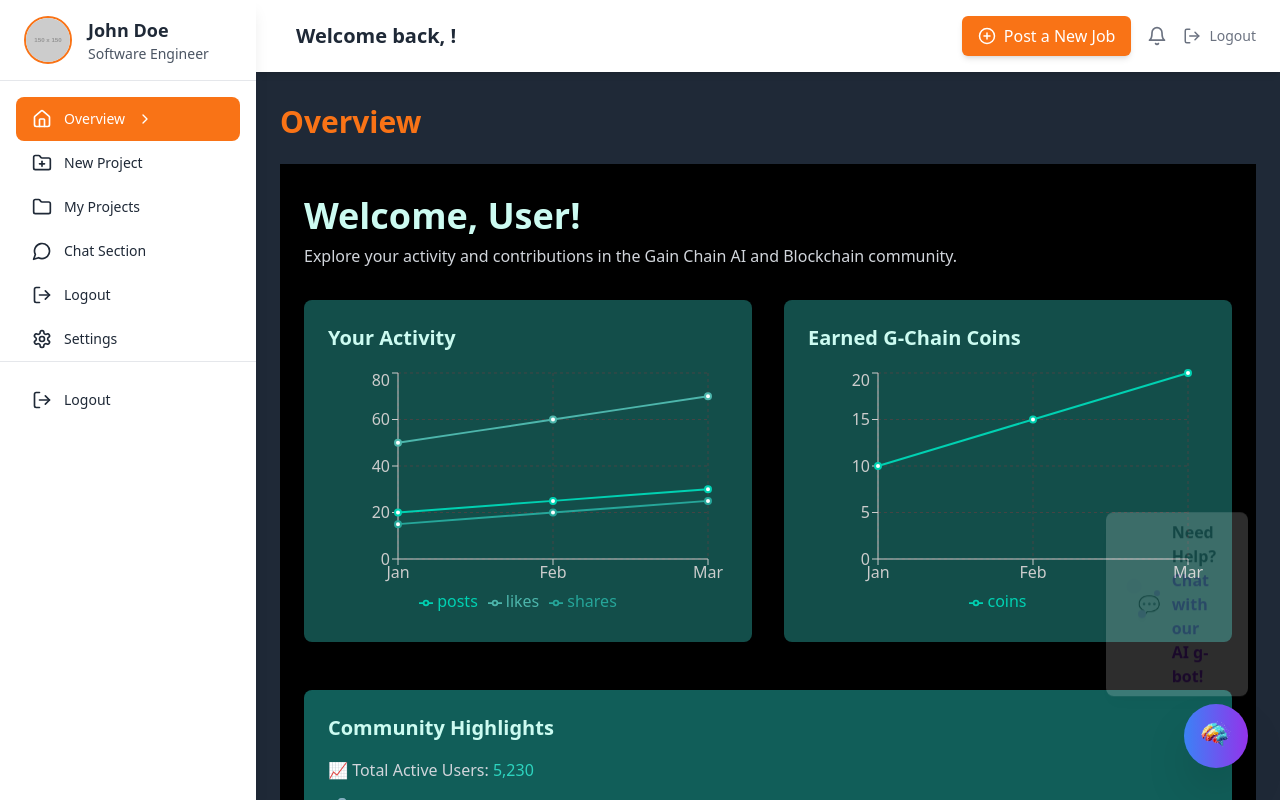
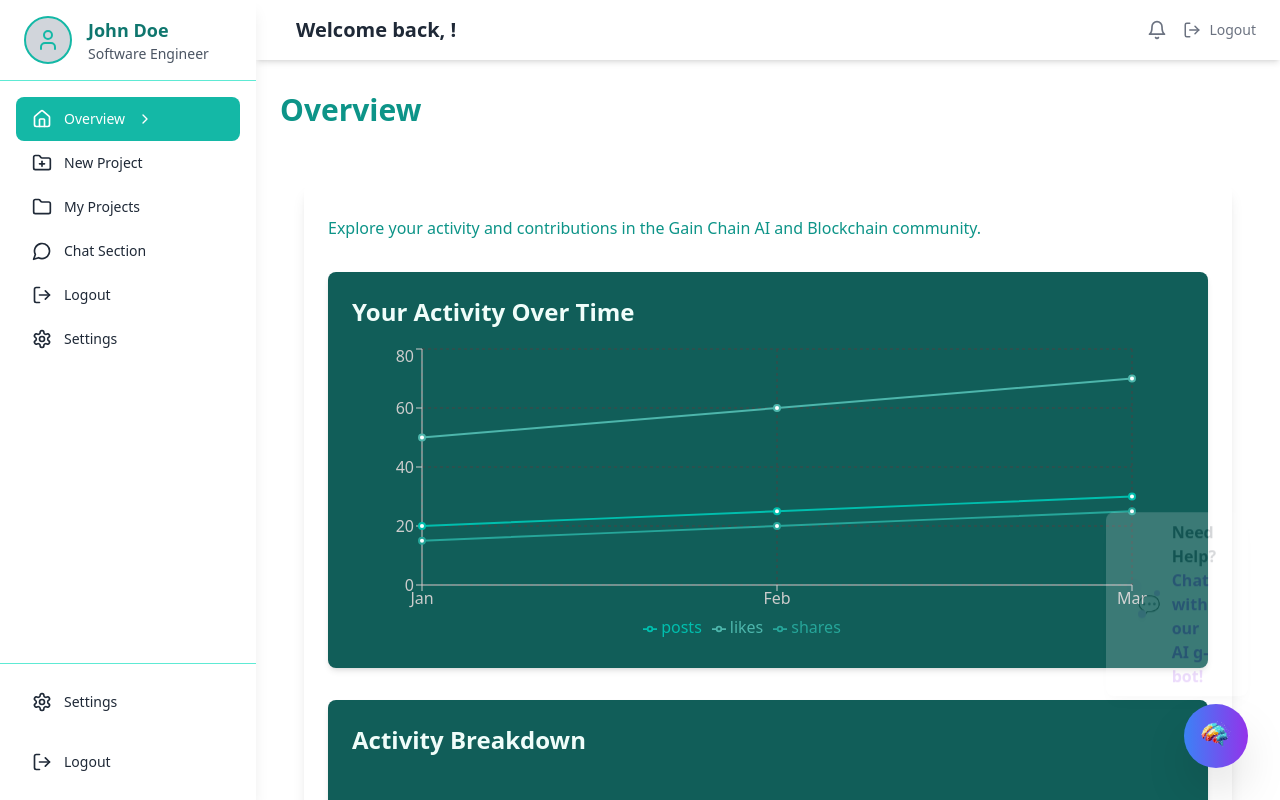
Before and after one commit to BX7GamerX/g_chain, a React (Vite) app in the folder src/GainChain_frontend/: page /profile in a window 1280 px wide. Built offline with nearby package versions, Linux system fonts and the light colour scheme.

Commit message:
style profile section

```diff
--- a/src/GainChain_frontend/src/components/Dashboard.jsx
+++ b/src/GainChain_frontend/src/components/Dashboard.jsx
@@ -45,7 +45,7 @@ const Dashboard = () => {
       case "Overview":
         return <Overview stats={mockData.stats} />;
       case "New Project":
-        return <NewProject projects={mockData.newproject} />;
+        return <NewProject projects={mockData.newProjects} />;
       case "My Projects":
         return <MyProjects projects={mockData.myProjects} />;
       case "Chat Section":
@@ -71,7 +71,7 @@ const Dashboard = () => {
   ];
 
   return (
-    <div className="flex h-screen bg-gray-900 text-white">
+    <div className="flex h-screen bg-white text-black">
       <Sidebar
         activeTab={activeTab}
         setActiveTab={setActiveTab}
@@ -84,7 +84,7 @@ const Dashboard = () => {
           companyName="Gain Chain Inc."
           toggleSidebar={() => setIsSidebarOpen(!isSidebarOpen)}
         />
-        <main className="flex-1 overflow-y-auto bg-gray-800">
+        <main className="flex-1 overflow-y-auto bg-white">
           <div className="container mx-auto px-6 py-8">
             <motion.div
               key={activeTab}
@@ -93,7 +93,7 @@ const Dashboard = () => {
               exit={{ opacity: 0, y: -20 }}
               transition={{ duration: 0.3 }}
             >
-              <h1 className="text-3xl font-bold mb-6 text-orange-500">
+              <h1 className="text-3xl font-bold mb-6 text-teal-600">
                 {activeTab}
               </h1>
               {renderContent()}
--- a/src/GainChain_frontend/src/components/dashboard/Header.jsx
+++ b/src/GainChain_frontend/src/components/dashboard/Header.jsx
@@ -1,14 +1,10 @@
 import React from "react";
 import { motion } from "framer-motion";
-import { PlusCircle, Bell, LogOut, Menu } from "lucide-react";
+import { Bell, LogOut, Menu } from "lucide-react";
 import { useNavigate } from "react-router-dom";
 
 const Header = ({ toggleSidebar, username, notificationCount }) => {
   const navigate = useNavigate(); // Initialize navigate function
-
-  const handlePostJobClick = () => {
-    navigate("/jobposting"); // Navigate to the JobPosting route
-  };
 
   return (
     <header className="bg-white shadow-md px-6 py-4 sticky top-0 z-10">
@@ -20,7 +16,7 @@ const Header = ({ toggleSidebar, username, notificationCount }) => {
             aria-label="Toggle Sidebar"
           >
             <Menu
-              className="text-gray-600 hover:text-orange-500 transition-colors"
+              className="text-gray-600 hover:text-teal-500 transition-colors"
               size={24}
             />
           </button>
@@ -31,19 +27,9 @@ const Header = ({ toggleSidebar, username, notificationCount }) => {
           </div>
         </div>
         <div className="flex items-center space-x-4">
-          <motion.button
-            whileHover={{ scale: 1.05 }}
-            whileTap={{ scale: 0.95 }}
-            className="bg-orange-500 hover:bg-orange-600 text-white px-4 py-2 rounded-md flex items-center shadow-md transition duration-300 ease-in-out focus:outline-none focus:ring-2 focus:ring-orange-500 focus:ring-opacity-50"
-            aria-label="Post a New Job"
-            onClick={handlePostJobClick}
-          >
-            <PlusCircle className="mr-2" size={18} />
-            <span className="hidden sm:inline">Post a New Job</span>
-          </motion.button>
           <div className="relative">
             <Bell
-              className="text-gray-500 cursor-pointer hover:text-orange-500 transition-colors"
+              className="text-gray-500 cursor-pointer hover:text-teal-500 transition-colors"
               size={20}
               aria-label="Notifications"
             />
@@ -56,7 +42,7 @@ const Header = ({ toggleSidebar, username, notificationCount }) => {
           <motion.div
             whileHover={{ scale: 1.05 }}
             whileTap={{ scale: 0.95 }}
-            className="cursor-pointer flex items-center text-gray-500 hover:text-orange-500 transition-colors"
+            className="cursor-pointer flex items-center text-gray-500 hover:text-teal-500 transition-colors"
             aria-label="Logout"
             onClick={() => {
               // Handle logout logic here
--- a/src/GainChain_frontend/src/components/dashboard/Overview.jsx
+++ b/src/GainChain_frontend/src/components/dashboard/Overview.jsx
@@ -1,5 +1,6 @@
 import React, { useState, useEffect } from "react";
 import { LineChart, Line, XAxis, YAxis, CartesianGrid, Tooltip, Legend } from "recharts";
+import { PieChart, Pie, Cell, Tooltip as PieTooltip, Legend as PieLegend } from "recharts";
 
 const OverviewPage = ({ user }) => {
   const [userData, setUserData] = useState([]);
@@ -24,26 +25,33 @@ const OverviewPage = ({ user }) => {
     setCoinsData(blockchainData); // Fetch coins data
   }, []);
 
+  // Data for Pie (Doughnut) Chart
+  const pieData = [
+    { name: "Posts", value: activityData.reduce((acc, data) => acc + data.posts, 0) },
+    { name: "Likes", value: activityData.reduce((acc, data) => acc + data.likes, 0) },
+    { name: "Shares", value: activityData.reduce((acc, data) => acc + data.shares, 0) },
+  ];
+
+  // Color scheme for the pie chart
+  const COLORS = ["#00bfae", "#4db6ac", "#26a69a"];
+
   return (
-    <div className="bg-black text-teal-100 min-h-screen px-6 py-8">
+    <div className="bg-white text-teal-100 min-h-screen px-6 py-8">
+      {/* Main Overview Section with White Background */}
+      <div className="bg-white text-teal-900 p-6 rounded-lg shadow-lg">
         {/* Welcome Message */}
         <div className="mb-8">
-        <h1 className="text-4xl font-bold">
-          Welcome, {user?.name || "User"}!
-        </h1>
-        <p className="mt-2 text-gray-300">
+          <p className="mt-2 text-teal-600">
             Explore your activity and contributions in the Gain Chain AI and Blockchain community.
           </p>
         </div>
 
-      {/* Graph Section */}
-      <div className="grid grid-cols-1 lg:grid-cols-2 gap-8">
-        {/* User Activity Graph */}
-        <div className="bg-teal-900 p-6 rounded-lg shadow-md">
-          <h2 className="text-xl font-semibold mb-4">Your Activity</h2>
+        {/* Main Graph Section */}
+        <div className="bg-teal-800 p-6 rounded-lg shadow-md mb-8">
+          <h2 className="text-2xl font-semibold text-teal-50 mb-4">Your Activity Over Time</h2>
           <LineChart
-            width={400}
-            height={250}
+            width={800}
+            height={300}
             data={userData}
             margin={{ top: 5, right: 20, left: 10, bottom: 5 }}
           >
@@ -52,39 +60,45 @@ const OverviewPage = ({ user }) => {
             <YAxis stroke="#ccc" />
             <Tooltip />
             <Legend />
-            <Line type="monotone" dataKey="posts" stroke="#00d1b2" strokeWidth={2} />
+            <Line type="monotone" dataKey="posts" stroke="#00bfae" strokeWidth={2} />
             <Line type="monotone" dataKey="likes" stroke="#4db6ac" strokeWidth={2} />
             <Line type="monotone" dataKey="shares" stroke="#26a69a" strokeWidth={2} />
           </LineChart>
         </div>
 
-        {/* Blockchain Coins Graph */}
-        <div className="bg-teal-900 p-6 rounded-lg shadow-md">
-          <h2 className="text-xl font-semibold mb-4">Earned G-Chain Coins</h2>
-          <LineChart
-            width={400}
-            height={250}
-            data={coinsData}
-            margin={{ top: 5, right: 20, left: 10, bottom: 5 }}
+        {/* Doughnut Chart Section */}
+        <div className="bg-teal-800 p-6 rounded-lg shadow-md">
+          <h2 className="text-2xl font-semibold text-teal-50 mb-4">Activity Breakdown</h2>
+          <PieChart width={400} height={400}>
+            <Pie
+              data={pieData}
+              dataKey="value"
+              nameKey="name"
+              cx="50%"
+              cy="50%"
+              innerRadius={100}
+              outerRadius={140}
+              fill="#00bfae"
+              paddingAngle={5}
             >
-            <CartesianGrid strokeDasharray="3 3" stroke="#444" />
-            <XAxis dataKey="name" stroke="#ccc" />
-            <YAxis stroke="#ccc" />
-            <Tooltip />
-            <Legend />
-            <Line type="monotone" dataKey="coins" stroke="#00d1b2" strokeWidth={2} />
-          </LineChart>
-        </div>
+              {pieData.map((entry, index) => (
+                <Cell key={`cell-${index}`} fill={COLORS[index % COLORS.length]} />
+              ))}
+            </Pie>
+            <PieTooltip />
+            <PieLegend iconSize={20} layout="vertical" verticalAlign="middle" align="right" />
+          </PieChart>
         </div>
 
         {/* Additional AI and Blockchain Highlights */}
         <div className="mt-12 bg-teal-800 p-6 rounded-lg shadow-md">
-        <h2 className="text-xl font-semibold mb-4">Community Highlights</h2>
-        <ul className="text-gray-300 space-y-3">
-          <li>📈 Total Active Users: <span className="text-teal-400">5,230</span></li>
-          <li>🔗 Latest Blockchain Transactions: <span className="text-teal-400">1,045</span></li>
-          <li>🤖 AI-Generated Insights: <span className="text-teal-400">123 summaries</span></li>
+          <h2 className="text-xl font-semibold text-teal-50 mb-4">Community Highlights</h2>
+          <ul className="text-teal-300 space-y-3">
+            <li>📈 Total Active Users: <span className="text-teal-200">5,230</span></li>
+            <li>🔗 Latest Blockchain Transactions: <span className="text-teal-200">1,045</span></li>
+            <li>🤖 AI-Generated Insights: <span className="text-teal-200">123 summaries</span></li>
           </ul>
+        </div>
       </div>
     </div>
   );
--- a/src/GainChain_frontend/src/components/dashboard/Sidebar.jsx
+++ b/src/GainChain_frontend/src/components/dashboard/Sidebar.jsx
@@ -1,10 +1,9 @@
 import React from "react";
 import { motion } from "framer-motion";
-import { ChevronRight, LogOut } from "lucide-react";
+import { ChevronRight, LogOut, User, Settings } from "lucide-react"; // Add Settings icon
 
 const Sidebar = ({ activeTab, setActiveTab, tabs, isOpen }) => {
   const mockData = {
-    profilePicUrl: "https://via.placeholder.com/150/FF6347/FFFFFF?text=Profile",
     username: "John Doe",
     role: "Software Engineer",
   };
@@ -14,32 +13,31 @@ const Sidebar = ({ activeTab, setActiveTab, tabs, isOpen }) => {
       initial={{ x: -300 }}
       animate={{ x: isOpen ? 0 : -300 }}
       transition={{ duration: 0.3, ease: "easeInOut" }}
-      className="bg-white dark:bg-gray-900 text-gray-800 dark:text-gray-200 w-64 min-h-screen overflow-y-auto fixed lg:static lg:translate-x-0 shadow-lg z-20"
+      className="bg-white text-gray-800 w-64 min-h-screen overflow-y-auto fixed lg:static lg:translate-x-0 shadow-lg z-20 flex flex-col"
     >
       {/* Profile Section */}
-      <div className="px-6 py-4 flex items-center space-x-4 border-b dark:border-gray-700">
-        <img
-          src={mockData.profilePicUrl}
-          alt="Profile"
-          className="w-12 h-12 rounded-full object-cover border-2 border-orange-500"
-        />
+      <div className="px-6 py-4 flex items-center space-x-4 border-b border-teal-300">
+        <div className="w-12 h-12 flex items-center justify-center bg-gray-300 rounded-full border-2 border-teal-500">
+          <User size={24} className="text-teal-500" /> {/* Profile icon */}
+        </div>
         <div>
-          <h3 className="text-lg font-semibold">{mockData.username}</h3>
-          <p className="text-sm text-gray-600 dark:text-gray-400">{mockData.role}</p>
+          <h3 className="text-lg font-semibold text-teal-700">{mockData.username}</h3>
+          <p className="text-sm text-gray-600">{mockData.role}</p>
         </div>
       </div>
 
       {/* Navigation Tabs */}
-      <nav className="mt-4 px-4">
+      <nav className="mt-4 px-4 flex-1">
         {tabs.map((tab) => (
           <motion.button
             key={tab.label}
             whileHover={{ x: 5 }}
             onClick={() => setActiveTab(tab.label)}
+            aria-label={`Navigate to ${tab.label}`}
             className={`flex items-center space-x-3 py-3 px-4 w-full rounded-lg transition-colors ${
               activeTab === tab.label
-                ? "bg-orange-500 text-white"
-                : "hover:bg-gray-100 dark:hover:bg-gray-800"
+                ? "bg-teal-500 text-white"
+                : "hover:bg-gray-100"
             }`}
           >
             <tab.icon size={20} />
@@ -51,12 +49,23 @@ const Sidebar = ({ activeTab, setActiveTab, tabs, isOpen }) => {
         ))}
       </nav>
 
-      {/* Logout Section */}
-      <div className="mt-auto px-4 py-4 border-t dark:border-gray-700">
+      {/* Settings and Logout Section */}
+      <div className="px-4 py-4 border-t border-teal-300">
         <motion.button
           whileHover={{ scale: 1.05 }}
           whileTap={{ scale: 0.95 }}
-          className="flex items-center space-x-3 py-3 px-4 w-full rounded-lg transition-colors hover:bg-gray-100 dark:hover:bg-gray-800"
+          aria-label="Settings"
+          className="flex items-center space-x-3 py-3 px-4 w-full rounded-lg transition-colors hover:bg-gray-100"
+        >
+          <Settings size={20} />
+          <span className="text-sm font-medium">Settings</span>
+        </motion.button>
+
+        <motion.button
+          whileHover={{ scale: 1.05 }}
+          whileTap={{ scale: 0.95 }}
+          aria-label="Logout"
+          className="flex items-center space-x-3 py-3 px-4 w-full rounded-lg transition-colors hover:bg-gray-100 mt-4"
         >
           <LogOut size={20} />
           <span className="text-sm font-medium">Logout</span>
```
Lines whose indentation alone changed are shown as unchanged.
